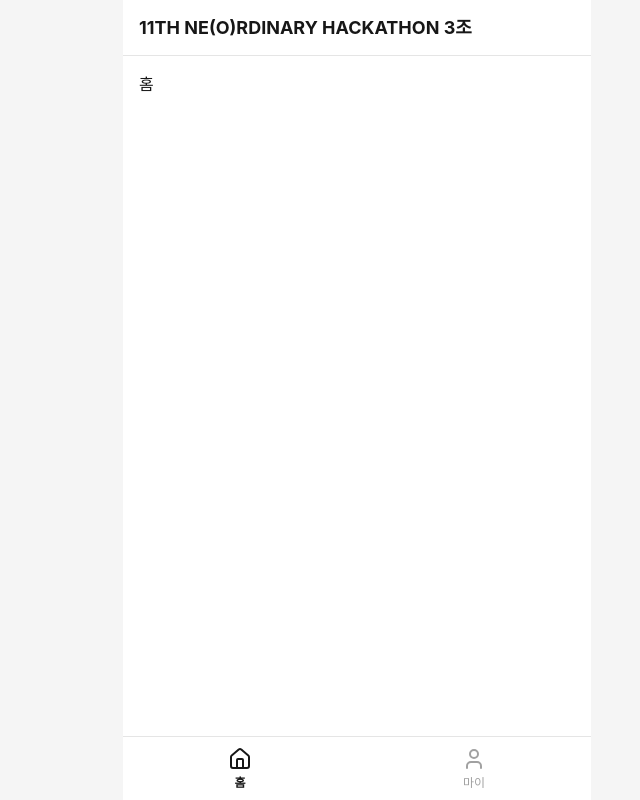
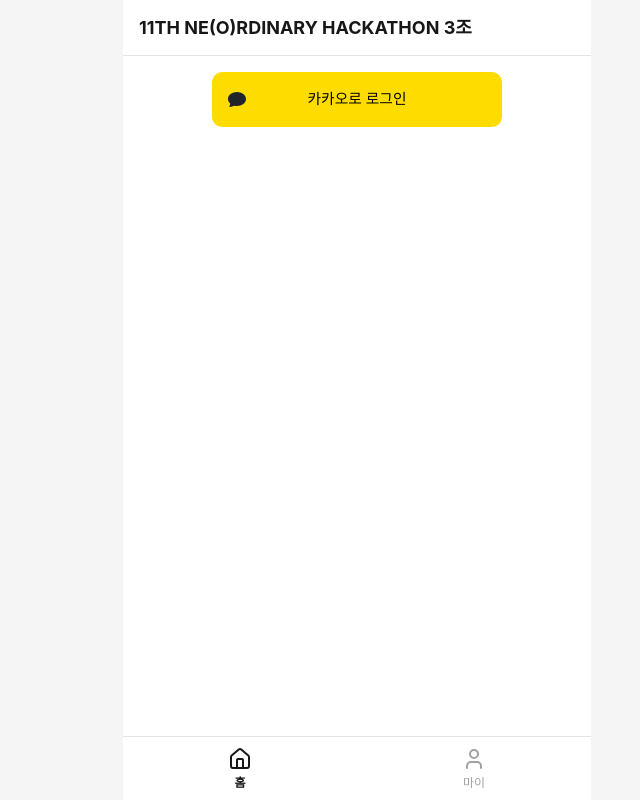
Before and after one commit to TEMP-1121/TEMP_Client, a React (Vite) app: page / in a window 1280 px wide. Shown: the whole page, without its empty margins (283-923 px from the left). Built offline with nearby package versions, Linux system fonts and the light colour scheme.

Commit message:
feat: UI 구현

```diff
--- /dev/null
+++ b/src/components/kakao-login/KakaoLoginButton.tsx
@@ -0,0 +1,45 @@
+import type { ButtonHTMLAttributes } from 'react'
+import kakaoChat from './kakao-chat.svg'
+import kakaoCircle from './kakao-circle.svg'
+
+/**
+ * 카카오 로그인 버튼 (Figma: 로그인 회원가입 / 1455:77059)
+ *
+ * - 이 폴더(KakaoLoginButton.tsx + svg 2개)만 복사하면 동작한다.
+ * - Tailwind CSS만 필요하며, 프로젝트 테마 토큰에는 의존하지 않는다.
+ * - 기본 크기는 디자인 그대로 290 x 55. className으로 덮어쓸 수 있다 (예: "w-full").
+ */
+type KakaoLoginButtonProps = Omit<ButtonHTMLAttributes<HTMLButtonElement>, 'children'> & {
+  label?: string
+}
+
+export default function KakaoLoginButton({
+  label = '카카오로 로그인',
+  className = '',
+  type = 'button',
+  ...rest
+}: KakaoLoginButtonProps) {
+  return (
+    <button
+      type={type}
+      className={`relative flex h-[55px] w-[290px] shrink-0 cursor-pointer items-center rounded-[10px] bg-[#ffdc00] transition-[filter] hover:brightness-95 active:brightness-90 disabled:cursor-not-allowed disabled:opacity-50 ${className}`}
+      {...rest}
+    >
+      {/* 노란 원 + 말풍선 아이콘 */}
+      <span aria-hidden className="relative ml-[11.5px] size-[27.658px]">
+        <img src={kakaoCircle} alt="" width={27.658} height={27.658} />
+        <img
+          src={kakaoChat}
+          alt=""
+          width={17.286}
+          height={15.903}
+          className="absolute top-[5.53px] left-[4.84px]"
+        />
+      </span>
+
+      <span className="pointer-events-none absolute inset-x-0 text-center text-[14.751px] font-medium text-black">
+        {label}
+      </span>
+    </button>
+  )
+}
--- a/src/pages/HomePage.tsx
+++ b/src/pages/HomePage.tsx
@@ -1,3 +1,9 @@
+import KakaoLoginButton from '@/components/kakao-login/KakaoLoginButton'
+
 export default function HomePage() {
-  return <section className="flex-1 p-4">홈</section>
+  return (
+    <section className="flex flex-col items-center justify-center p-4">
+      <KakaoLoginButton />
+    </section>
+  )
 }
```
Also changed, not shown: src/components/kakao-login/kakao-chat.svg (added), src/components/kakao-login/kakao-circle.svg (added).
